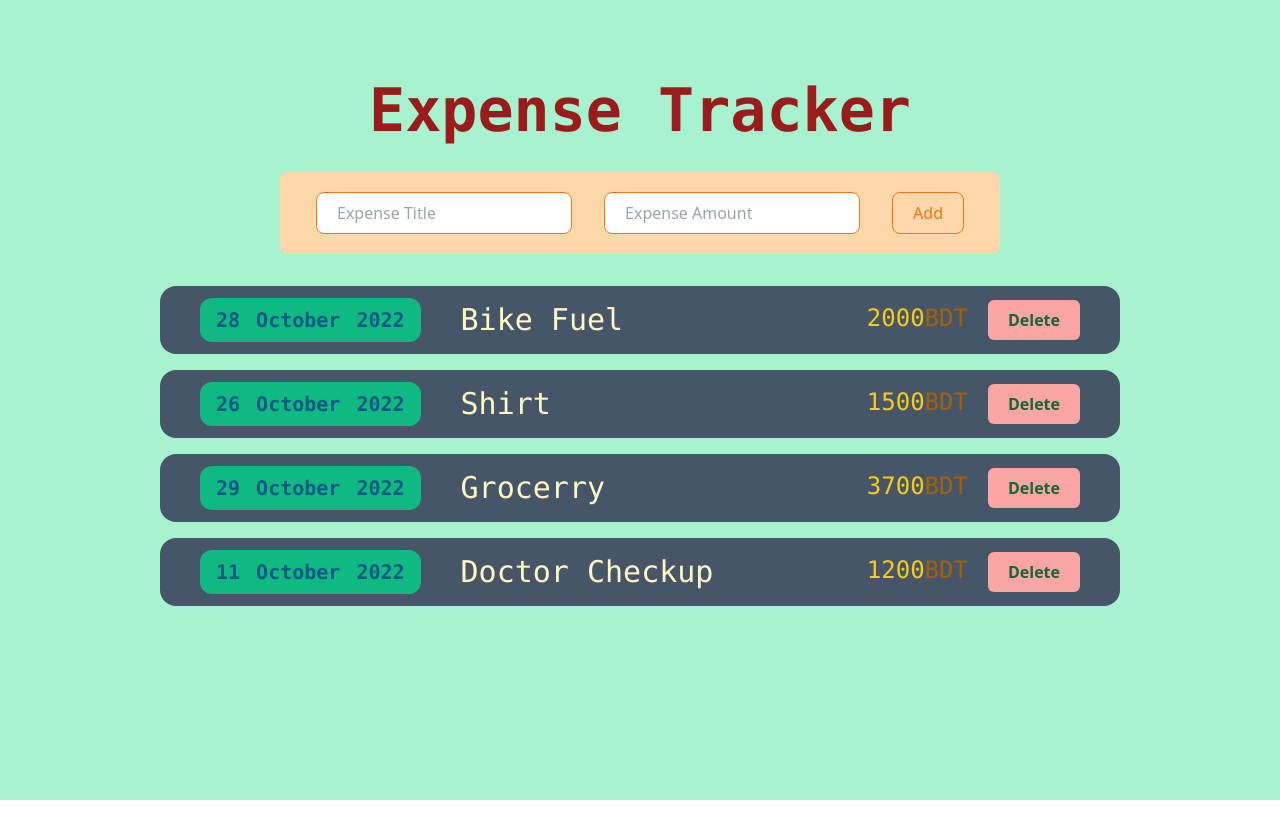
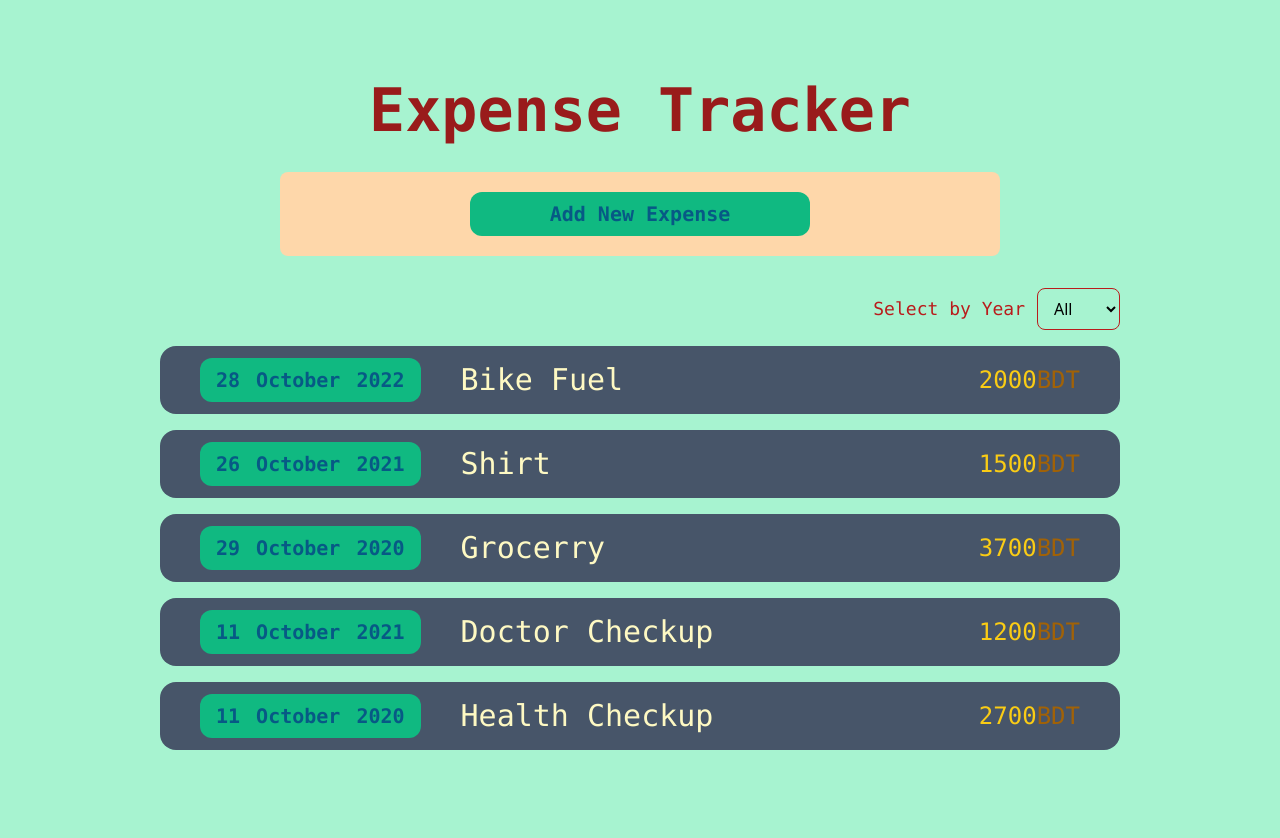
Before and after one commit to shovontanvir/expense-tracker, a React (Create React App) app: page / in a window 1280 px wide. Shown: the top 838 px of the page. Before the commit the page ends 800 px from the top, so only its background shows below. Built offline with nearby package versions, Linux system fonts and the light colour scheme.

Commit message:
done v-1.0.0

```diff
--- a/src/App.js
+++ b/src/App.js
@@ -1,24 +1,35 @@
-import ExpenseItem from "./components/ExpenseItem";
+import { useState } from "react";
+import Expense from "./components/Expense";
 import Layout from "./components/Layout";
 import NewExpense from "./components/NewExpense";
 import expenses from "./Dummy/DummyExpenses";
 
 
 const App = () => {
-  let expenseList = [...expenses];
+  const [flag, setFlag] = useState(false);
+  const [expenseList, setExpenseList] = useState(expenses);
+
+
+  const hideForm = () => {
+    setFlag(false);
+  };
+
+  const showForm = () => {
+    setFlag(true);
+  };
+
   const addExpenseItem = (expenseObject) => {
-    expenseList.push(expenseObject);
-    console.log(expenseList);
+    setExpenseList((prevExpenses) => {
+      return [expenseObject, ...prevExpenses];
+    });
+    setFlag(false)
   }
+
   return (
       <Layout>
         <h1 className="text-2xl sm:text-3xl md:text-4xl lg:text-5xl xl:text-6xl text-center font-mono text-red-800 font-semibold">Expense Tracker</h1>
-        <NewExpense onSubmit={addExpenseItem} />
-        {
-          expenseList.map((expense, index) => (
-            <ExpenseItem key={index} expenseDate={expense.date} expenseName={expense.name} expenseAmount={expense.amount} />
-          ))
-        }
+        <NewExpense onSubmit={addExpenseItem} onClick={showForm} onCancel={hideForm} flag={flag} />
+        <Expense expenses={expenseList} />
       </Layout>
   );
 }
--- a/src/Dummy/DummyExpenses.jsx
+++ b/src/Dummy/DummyExpenses.jsx
@@ -5,19 +5,24 @@ export const expenses = [
     amount: 2000,
   },
   {
-    date: "2022-10-26",
+    date: "2021-10-26",
     name: "Shirt",
     amount: 1500,
   },
   {
-    date: "2022-10-29",
+    date: "2020-10-29",
     name: "Grocerry",
     amount: 3700,
   },
   {
-    date: "2022-10-11",
+    date: "2021-10-11",
     name: "Doctor Checkup",
     amount: 1200,
+  },
+  {
+    date: "2020-10-11",
+    name: "Health Checkup",
+    amount: 2700,
   },
 ];
 
--- /dev/null
+++ b/src/components/AddExpenseButton.jsx
@@ -0,0 +1,18 @@
+import React from "react";
+
+const AddExpenseButton = (props) => {
+  return (
+    <div
+      className="w-1/2 justify-center text-center bg-emerald-500 p-2 rounded-xl flex flex-col lg:flex-row mx-auto"
+      onClick={props.onclick}
+    >
+      <button>
+        <h1 className="sm:text-lg md:text-xl font-mono font-semibold text-sky-800 mx-2">
+          Add New Expense
+        </h1>
+      </button>
+    </div>
+  );
+};
+
+export default AddExpenseButton;
--- /dev/null
+++ b/src/components/Expense.jsx
@@ -0,0 +1,53 @@
+import React from "react";
+import ExpenseItem from "./ExpenseItem";
+import ExpenseFilter from "./ExpenseFilter";
+import { useState } from "react";
+
+const Expense = (props) => {
+  const [selectedYear, setSelectedYear] = useState("all");
+
+  let expenseContent;
+
+  if (selectedYear !== "all") {
+    const filteredExpenses = props.expenses.filter((expense) => {
+      return selectedYear === expense.date.split("-")[0];
+    });
+    if (filteredExpenses.length > 0)
+      expenseContent = filteredExpenses.map((expense, index) => (
+        <ExpenseItem
+          key={index + Math.random()}
+          expenseDate={expense.date}
+          expenseName={expense.name}
+          expenseAmount={expense.amount}
+        />
+      ));
+    else
+      expenseContent = (
+        <div className="bg-slate-600 py-3 px-4 sm:px-6 md:px-8 lg:px-10 rounded-2xl flex flex-col sm:flex-row my-4 items-center justify-between text-center sm:text-left">
+          <p className="text-xl sm:text-2xl md:text-3xl text-yellow-100 font-mono">
+            No Expenses Found for The Selected Year.
+          </p>
+        </div>
+      );
+  } else
+    expenseContent = props.expenses.map((expense, index) => (
+      <ExpenseItem
+        key={index + Math.random()}
+        expenseDate={expense.date}
+        expenseName={expense.name}
+        expenseAmount={expense.amount}
+      />
+    ));
+
+  const filterHandler = (filterValue) => {
+    setSelectedYear(filterValue);
+  };
+  return (
+    <>
+      <ExpenseFilter selected={selectedYear} onFilterChange={filterHandler} />
+      {expenseContent}
+    </>
+  );
+};
+
+export default Expense;
--- /dev/null
+++ b/src/components/ExpenseFilter.jsx
@@ -0,0 +1,29 @@
+import React from "react";
+
+const ExpenseFilter = (props) => {
+  const filterChangeHandler = (event) => {
+    const value = event.target.value;
+    props.onFilterChange(value);
+  };
+
+  return (
+    <div className="flex flex-col md:flex-row w-full md:justify-end items-end md:items-center">
+      <label className="md:mr-3 text-red-700 text-xs sm:text-lg font-mono">
+        Select by Year
+      </label>
+      <select
+        className="bg-transparent border border-red-700 px-3 py-2 rounded-lg"
+        onChange={filterChangeHandler}
+        value={props.selected}
+      >
+        <option value="all">All</option>
+        <option value="2022">2022</option>
+        <option value="2021">2021</option>
+        <option value="2020">2020</option>
+        <option value="2019">2019</option>
+      </select>
+    </div>
+  );
+};
+
+export default ExpenseFilter;
--- a/src/components/ExpenseForm.jsx
+++ b/src/components/ExpenseForm.jsx
@@ -13,7 +13,7 @@ const ExpenseForm = (props) => {
     const enteredExpenseDate = new Date();
 
     const expenseObject = {
-      date: enteredExpenseDate.toISOString().split('T')[0],
+      date: enteredExpenseDate.toISOString().split("T")[0],
       name: enteredExpenseName,
       amount: +enteredExpenseAmount,
     };
@@ -22,37 +22,48 @@ const ExpenseForm = (props) => {
     expenseNameInputRef.current.value = null;
     expenseAmountInputRef.current.value = null;
     props.onAddExpense(expenseObject);
-    // console.log(expenseObject);
   };
 
   return (
-    <form className="flex flex-col md:flex-row justify-between items-center w-3/4 p-5 bg-orange-200 rounded-lg"
-    onSubmit={submitHandler}>
-      <div className="my-2 md:my-0 md:mx-4 w-full">
+    <div className="flex flex-col lg:flex-row justify-center items-center w-full">
+      <form
+        className="flex flex-col lg:flex-row justify-between items-center w-full lg:w-3/4"
+        onSubmit={submitHandler}
+      >
+        <div className="my-2 lg:my-0 lg:mx-4 w-full">
           <input
             type="text"
             placeholder="Expense Title"
-          className="px-5 py-2 rounded-lg border border-orange-500 w-full"
+            className="px-5 py-2 rounded-lg border border-orange-500 w-full placeholder:font-mono"
             ref={expenseNameInputRef}
           />
         </div>
-      <div className="my-2 md:my-0 md:mx-4 w-full">
+        <div className="my-2 lg:my-0 lg:mx-4 w-full">
           <input
             type="number"
             placeholder="Expense Amount"
-          className="px-5 py-2 rounded-lg border border-orange-500 w-full"
+            className="px-5 py-2 rounded-lg border border-orange-500 w-full placeholder:font-mono"
             ref={expenseAmountInputRef}
           />
         </div>
-      <div className="my-2 md:my-0 md:mx-4">
+        <div className="my-2 lg:my-0 lg:mx-4 w-full">
           <button
-          className="border border-orange-500 text-orange-500 px-5 py-2 rounded-lg"
+            className="border border-orange-500 text-orange-500 px-5 py-2 rounded-lg font-mono w-full"
             type="submit"
           >
             Add
           </button>
         </div>
       </form>
+      <div className="my-2 lg:my-0 lg:mx-4 w-full lg:w-1/4">
+        <button
+          className="border border-red-500 text-red-500 px-5 py-2 rounded-lg font-mono w-full"
+          onClick={props.onclick}
+        >
+          Cancel
+        </button>
+      </div>
+    </div>
   );
 };
 
--- a/src/components/ExpenseItem.jsx
+++ b/src/components/ExpenseItem.jsx
@@ -1,35 +1,19 @@
 import React from "react";
-import { useState } from "react";
 import ShowDate from "./ShowDate";
 
 const ExpenseItem = (props) => {
-  const [expenseName, setExpenseName] = useState(props.expenseName);
-  const handler = () => {
-    let title = "Title Changed";
-    expenseName === props.expenseName
-      ? setExpenseName(title)
-      : setExpenseName(props.expenseName);
-  };
-
   return (
     <div className="bg-slate-600 py-3 px-4 sm:px-6 md:px-8 lg:px-10 rounded-2xl flex flex-col sm:flex-row my-4 items-center justify-between text-center sm:text-left">
       <ShowDate date={props.expenseDate} />
-      <div className="md:w-1/2 lg:w-3/4 flex flex-col lg:flex-row lg:justify-between sm:pl-5 md:pl-10">
+      <div className="w-full md:w-1/2 lg:w-3/4 flex flex-col lg:flex-row items-center lg:justify-between sm:pl-5 md:pl-10">
         <h1 className="text-xl sm:text-2xl md:text-3xl text-yellow-100 font-mono">
-          {expenseName}
+          {props.expenseName}
         </h1>
         <h1 className="text-lg sm:text-xl md:text-2xl text-yellow-400 font-mono">
           {props.expenseAmount}
           <span className="text-yellow-700">BDT</span>
         </h1>
       </div>
-
-      <button
-        className="bg-red-300 text-green-800 font-semibold py-2 px-5 sm:ml-5 rounded-md"
-        onClick={() => handler()}
-      >
-        Delete
-      </button>
     </div>
   );
 };
--- a/src/components/NewExpense.jsx
+++ b/src/components/NewExpense.jsx
@@ -1,10 +1,15 @@
 import React from "react";
+import AddExpenseButton from "./AddExpenseButton";
 import ExpenseForm from "./ExpenseForm";
 
 const NewExpense = (props) => {
   return (
-    <div className="flex justify-center my-8">
-      <ExpenseForm onAddExpense={props.onSubmit} />
+    <div className="flex flex-col justify-center my-8 mx-auto sm:w-3/4 p-5 bg-orange-200 rounded-lg">
+      {props.flag ? (
+        <ExpenseForm onAddExpense={props.onSubmit} onclick={props.onCancel} />
+      ) : (
+        <AddExpenseButton onclick={props.onClick} />
+      )}
     </div>
   );
 };
--- a/src/components/ShowDate.jsx
+++ b/src/components/ShowDate.jsx
@@ -6,7 +6,7 @@ const ShowDate = (props) => {
   let month = date.toLocaleString("en-US", { month: "long" });
   let year = date.getFullYear();
   return (
-    <div className="text-center bg-emerald-500 p-2 rounded-xl flex flex-col lg:flex-row">
+    <div className="w-full sm:w-auto text-center bg-emerald-500 p-2 rounded-xl flex flex-col lg:flex-row">
       <h1 className="sm:text-lg md:text-xl font-mono font-semibold text-sky-800 mx-2">
         {day}
       </h1>
--- a/src/index.css
+++ b/src/index.css
@@ -458,6 +458,10 @@ video {
   margin-top: 1rem;
   margin-bottom: 1rem;
 }
+.my-2 {
+  margin-top: 0.5rem;
+  margin-bottom: 0.5rem;
+}
 .my-8 {
   margin-top: 2rem;
   margin-bottom: 2rem;
@@ -466,17 +470,12 @@ video {
   margin-left: 0.5rem;
   margin-right: 0.5rem;
 }
-.mx-4 {
-  margin-left: 1rem;
-  margin-right: 1rem;
-}
-.my-2 {
-  margin-top: 0.5rem;
-  margin-bottom: 0.5rem;
-}
 .mx-auto {
   margin-left: auto;
   margin-right: auto;
+}
+.mr-3 {
+  margin-right: 0.75rem;
 }
 .flex {
   display: flex;
@@ -484,20 +483,26 @@ video {
 .min-h-screen {
   min-height: 100vh;
 }
-.w-1\/2 {
-  width: 50%;
+.w-full {
+  width: 100%;
 }
 .w-3\/4 {
   width: 75%;
 }
-.w-full {
-  width: 100%;
+.w-1\/2 {
+  width: 50%;
 }
 .flex-col {
   flex-direction: column;
 }
+.items-end {
+  align-items: flex-end;
+}
 .items-center {
   align-items: center;
+}
+.justify-end {
+  justify-content: flex-end;
 }
 .justify-center {
   justify-content: center;
@@ -505,11 +510,11 @@ video {
 .justify-between {
   justify-content: space-between;
 }
+.rounded-2xl {
+  border-radius: 1rem;
+}
 .rounded-lg {
   border-radius: 0.5rem;
-}
-.rounded-2xl {
-  border-radius: 1rem;
 }
 .rounded-md {
   border-radius: 0.375rem;
@@ -520,17 +525,28 @@ video {
 .border {
   border-width: 1px;
 }
+.border-red-700 {
+  --tw-border-opacity: 1;
+  border-color: rgb(185 28 28 / var(--tw-border-opacity));
+}
 .border-orange-500 {
   --tw-border-opacity: 1;
   border-color: rgb(249 115 22 / var(--tw-border-opacity));
 }
-.bg-orange-200 {
-  --tw-bg-opacity: 1;
-  background-color: rgb(254 215 170 / var(--tw-bg-opacity));
+.border-red-500 {
+  --tw-border-opacity: 1;
+  border-color: rgb(239 68 68 / var(--tw-border-opacity));
 }
 .bg-slate-600 {
   --tw-bg-opacity: 1;
   background-color: rgb(71 85 105 / var(--tw-bg-opacity));
+}
+.bg-transparent {
+  background-color: transparent;
+}
+.bg-orange-200 {
+  --tw-bg-opacity: 1;
+  background-color: rgb(254 215 170 / var(--tw-bg-opacity));
 }
 .bg-red-300 {
   --tw-bg-opacity: 1;
@@ -544,19 +560,15 @@ video {
   --tw-bg-opacity: 1;
   background-color: rgb(16 185 129 / var(--tw-bg-opacity));
 }
+.bg-red-500 {
+  --tw-bg-opacity: 1;
+  background-color: rgb(239 68 68 / var(--tw-bg-opacity));
+}
 .p-5 {
   padding: 1.25rem;
 }
 .p-2 {
   padding: 0.5rem;
-}
-.px-5 {
-  padding-left: 1.25rem;
-  padding-right: 1.25rem;
-}
-.py-2 {
-  padding-top: 0.5rem;
-  padding-bottom: 0.5rem;
 }
 .py-3 {
   padding-top: 0.75rem;
@@ -566,6 +578,18 @@ video {
   padding-left: 1rem;
   padding-right: 1rem;
 }
+.px-3 {
+  padding-left: 0.75rem;
+  padding-right: 0.75rem;
+}
+.py-2 {
+  padding-top: 0.5rem;
+  padding-bottom: 0.5rem;
+}
+.px-5 {
+  padding-left: 1.25rem;
+  padding-right: 1.25rem;
+}
 .px-8 {
   padding-left: 2rem;
   padding-right: 2rem;
@@ -573,6 +597,14 @@ video {
 .py-20 {
   padding-top: 5rem;
   padding-bottom: 5rem;
+}
+.px-10 {
+  padding-left: 2.5rem;
+  padding-right: 2.5rem;
+}
+.py-5 {
+  padding-top: 1.25rem;
+  padding-bottom: 1.25rem;
 }
 .text-center {
   text-align: center;
@@ -592,6 +624,10 @@ video {
   font-size: 1.125rem;
   line-height: 1.75rem;
 }
+.text-xs {
+  font-size: 0.75rem;
+  line-height: 1rem;
+}
 .font-semibold {
   font-weight: 600;
 }
@@ -599,13 +635,17 @@ video {
   --tw-text-opacity: 1;
   color: rgb(153 27 27 / var(--tw-text-opacity));
 }
+.text-yellow-100 {
+  --tw-text-opacity: 1;
+  color: rgb(254 249 195 / var(--tw-text-opacity));
+}
+.text-red-700 {
+  --tw-text-opacity: 1;
+  color: rgb(185 28 28 / var(--tw-text-opacity));
+}
 .text-orange-500 {
   --tw-text-opacity: 1;
   color: rgb(249 115 22 / var(--tw-text-opacity));
-}
-.text-yellow-100 {
-  --tw-text-opacity: 1;
-  color: rgb(254 249 195 / var(--tw-text-opacity));
 }
 .text-yellow-400 {
   --tw-text-opacity: 1;
@@ -623,14 +663,28 @@ video {
   --tw-text-opacity: 1;
   color: rgb(7 89 133 / var(--tw-text-opacity));
 }
+.text-red-500 {
+  --tw-text-opacity: 1;
+  color: rgb(239 68 68 / var(--tw-text-opacity));
+}
+.filter {
+  filter: var(--tw-blur) var(--tw-brightness) var(--tw-contrast) var(--tw-grayscale) var(--tw-hue-rotate) var(--tw-invert) var(--tw-saturate) var(--tw-sepia) var(--tw-drop-shadow);
+}
+.placeholder\:font-mono::placeholder {
+  font-family: ui-monospace, SFMono-Regular, Menlo, Monaco, Consolas, "Liberation Mono", "Courier New", monospace;
+}
 @media (min-width: 640px) {
-
-  .sm\:ml-auto {
-    margin-left: auto;
-  }
 
   .sm\:ml-5 {
     margin-left: 1.25rem;
+  }
+
+  .sm\:w-auto {
+    width: auto;
+  }
+
+  .sm\:w-3\/4 {
+    width: 75%;
   }
 
   .sm\:flex-row {
@@ -687,20 +741,24 @@ video {
     margin-right: 1rem;
   }
 
+  .md\:mr-3 {
+    margin-right: 0.75rem;
+  }
+
   .md\:w-1\/2 {
     width: 50%;
-  }
-
-  .md\:w-3\/4 {
-    width: 75%;
   }
 
   .md\:flex-row {
     flex-direction: row;
   }
 
-  .md\:justify-between {
-    justify-content: space-between;
+  .md\:items-center {
+    align-items: center;
+  }
+
+  .md\:justify-end {
+    justify-content: flex-end;
   }
 
   .md\:px-8 {
@@ -739,16 +797,30 @@ video {
 }
 @media (min-width: 1024px) {
 
+  .lg\:my-0 {
+    margin-top: 0px;
+    margin-bottom: 0px;
+  }
+
+  .lg\:mx-4 {
+    margin-left: 1rem;
+    margin-right: 1rem;
+  }
+
   .lg\:w-3\/4 {
     width: 75%;
   }
 
-  .lg\:w-1\/2 {
-    width: 50%;
+  .lg\:w-1\/4 {
+    width: 25%;
   }
 
   .lg\:flex-row {
     flex-direction: row;
+  }
+
+  .lg\:items-end {
+    align-items: flex-end;
   }
 
   .lg\:justify-between {
@@ -772,14 +844,6 @@ video {
 }
 @media (min-width: 1280px) {
 
-  .xl\:w-1\/2 {
-    width: 50%;
-  }
-
-  .xl\:flex-row {
-    flex-direction: row;
-  }
-
   .xl\:px-40 {
     padding-left: 10rem;
     padding-right: 10rem;
```
Also changed, not shown: 1 other file (tests, documents, lock files or other folders). Lines whose indentation alone changed are shown as unchanged.
